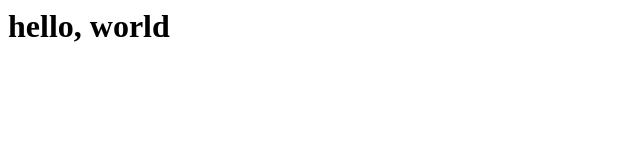
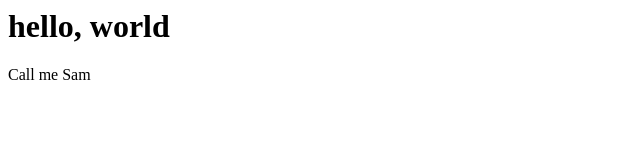
Before and after one commit to slstahl/website, a plain HTML site: page index.html in a window 1280 px wide. Shown: the full height of the page, 0-640 px from the left. Drawn offline with Linux system fonts and the light colour scheme.

Commit message:
Add some HTML structure

```diff
--- a/index.html
+++ b/index.html
@@ -1 +1,2 @@
 <h1>hello, world</h1>
+<p>Call me Sam</p>
```
